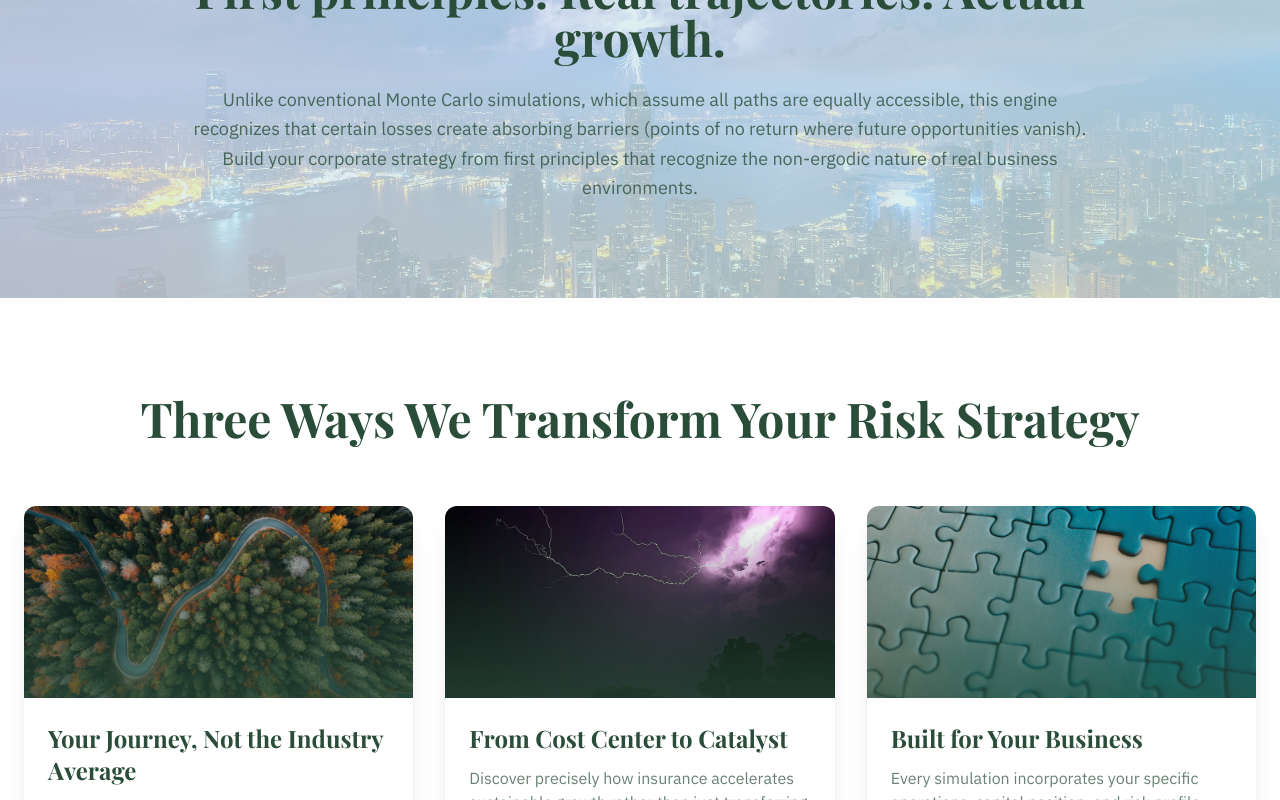
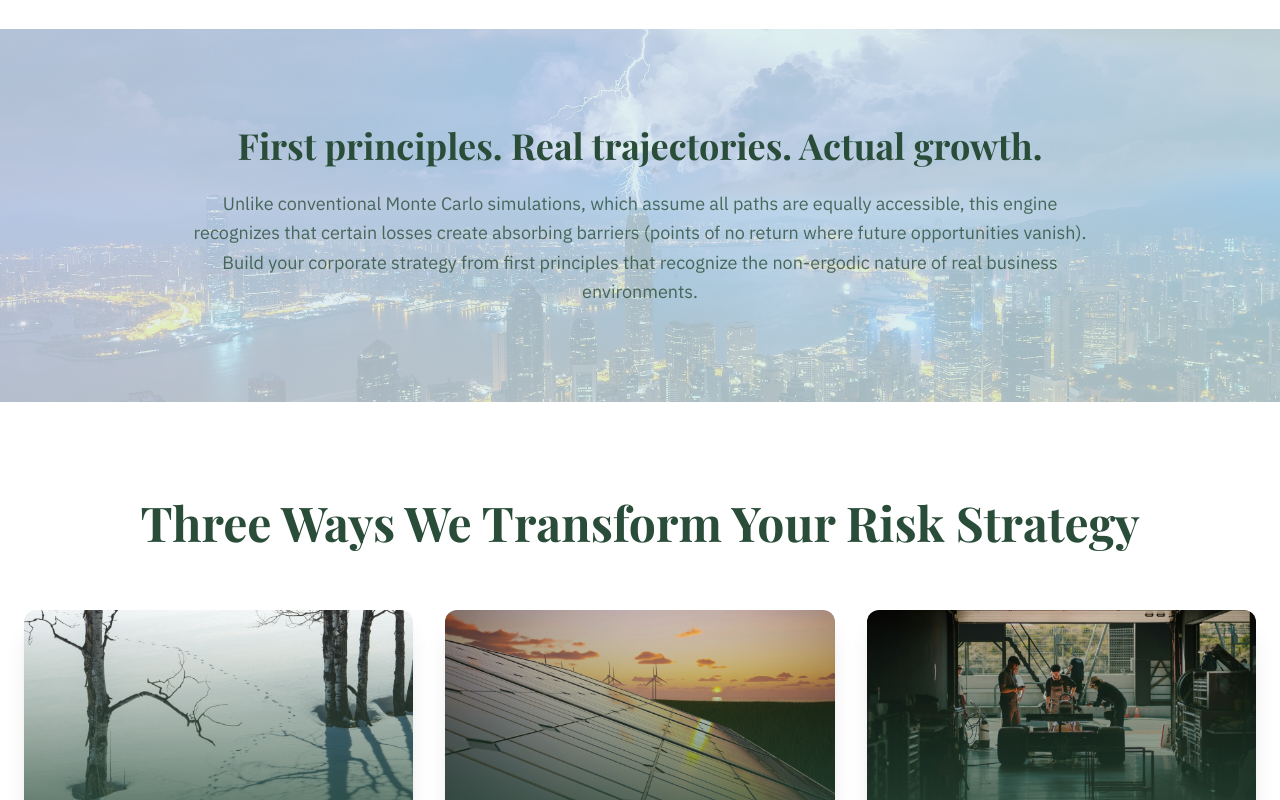
Before and after one commit to AlexFiliakov/MostlyOptimal.com, a Next.js app: page / in a window 1280 px wide. Shown: the part 1520-2320 px from the top of the page. Built offline with nearby package versions, Linux system fonts and the light colour scheme.

Commit message:
update content

```diff
--- a/app/page.tsx
+++ b/app/page.tsx
@@ -57,21 +57,21 @@ export default function Home() {
   const advantages = [
     {
       icon: '',
-      headline: 'Your Journey, Not the Industry Average',
+      headline: 'Your Unique Journey, Not the Industry Average',
       subtext: 'Traditional models tell you what happens to 1,000 companies on average. We show you what happens to YOUR company over time. Our ground-up simulation engine maps your specific trajectory through multiplicative wealth dynamics, revealing opportunities and hazards invisible to conventional analysis.',
-      image: '/images/forest_path.jpg'
+      image: '/images/snow_tracks.jpg'
     },
     {
       icon: '',
       headline: 'From Cost Center to Catalyst',
       subtext: 'Discover precisely how insurance accelerates sustainable growth rather than just transferring risk. Our real-time ergodicity diagnostics reveal the optimal insurance coverage levels that maximize your long-term wealth accumulation while protecting against business-ending events.',
-      image: '/images/lightning_branches.jpg'
+      image: '/images/solar_farm_sunrise.jpg'
     },
     {
       icon: '',
       headline: 'Built for Your Business',
       subtext: 'Every simulation incorporates your specific operations, capital position, and risk profile. Design win-win contracts, optimize retention levels, and make decisions based on your actual constraints, not on theoretical assumptions about infinite time or capital.',
-      image: '/images/jigsaw.jpg'
+      image: '/images/race_car_tuning.jpg'
     }
   ]
 
@@ -163,7 +163,7 @@ export default function Home() {
           </motion.div>
         </motion.div>
       </section>
-
+      <section id="spacer1" className="h-40" />
       {/* The Problem Section */}
       <section id="discover" className="relative py-24 px-6 overflow-hidden" ref={ref1}>
         <div ref={problemRef} className="absolute inset-0 z-0">
@@ -221,7 +221,7 @@ export default function Home() {
           animate={inView2 ? { opacity: 1, y: 0 } : {}}
           transition={{ duration: 0.8 }}
         >
-          <h2 className="text-4xl md:text-5xl font-display font-bold text-deep-forest mb-6">
+          <h2 className="text-3xl md:text-4xl font-display font-bold text-deep-forest mb-6">
             First principles. Real trajectories. Actual growth.
           </h2>
           <p className="text-lg text-deep-forest/80 leading-relaxed">
```
Also changed, not shown: public/images/snow_tracks.jpg (added).
